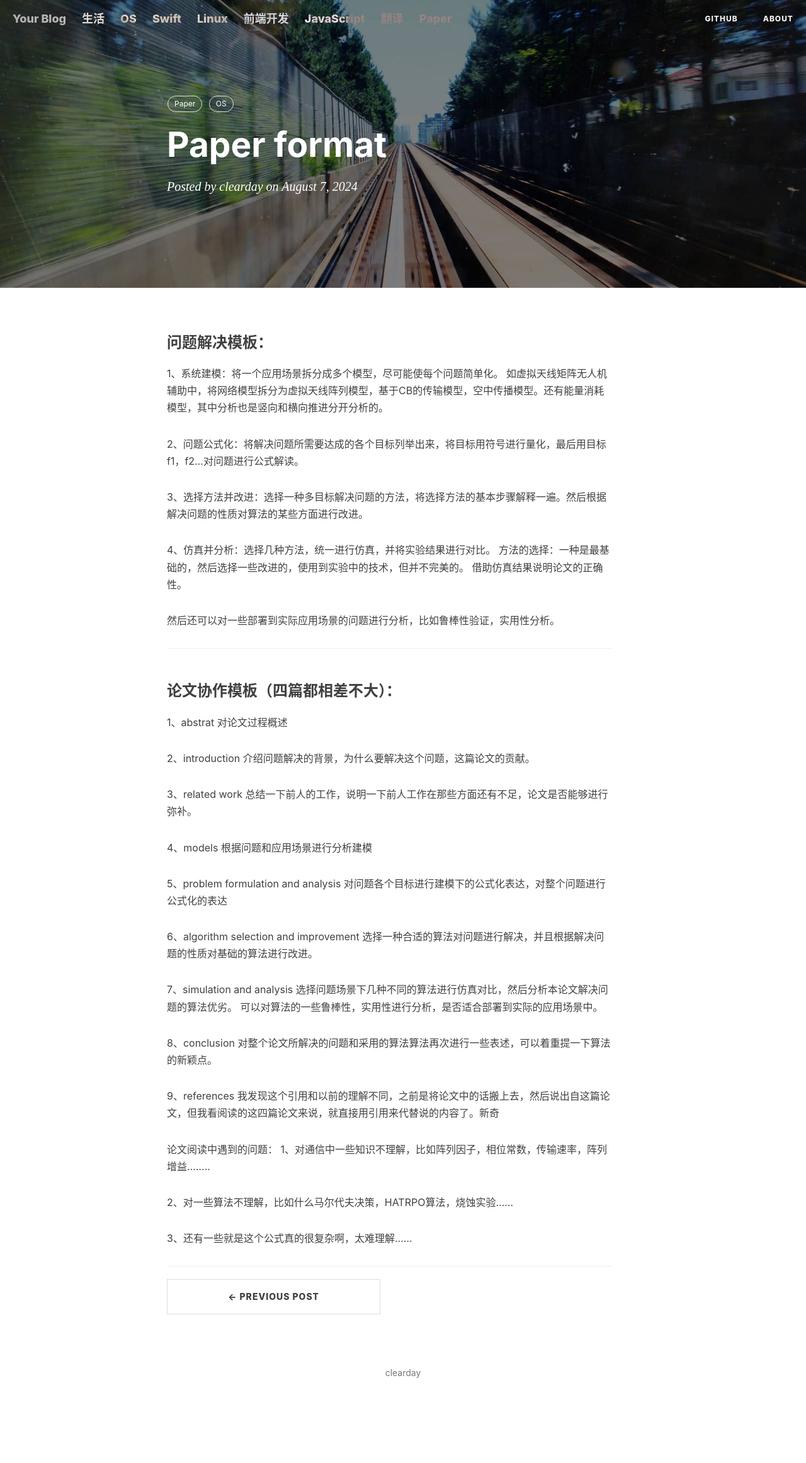
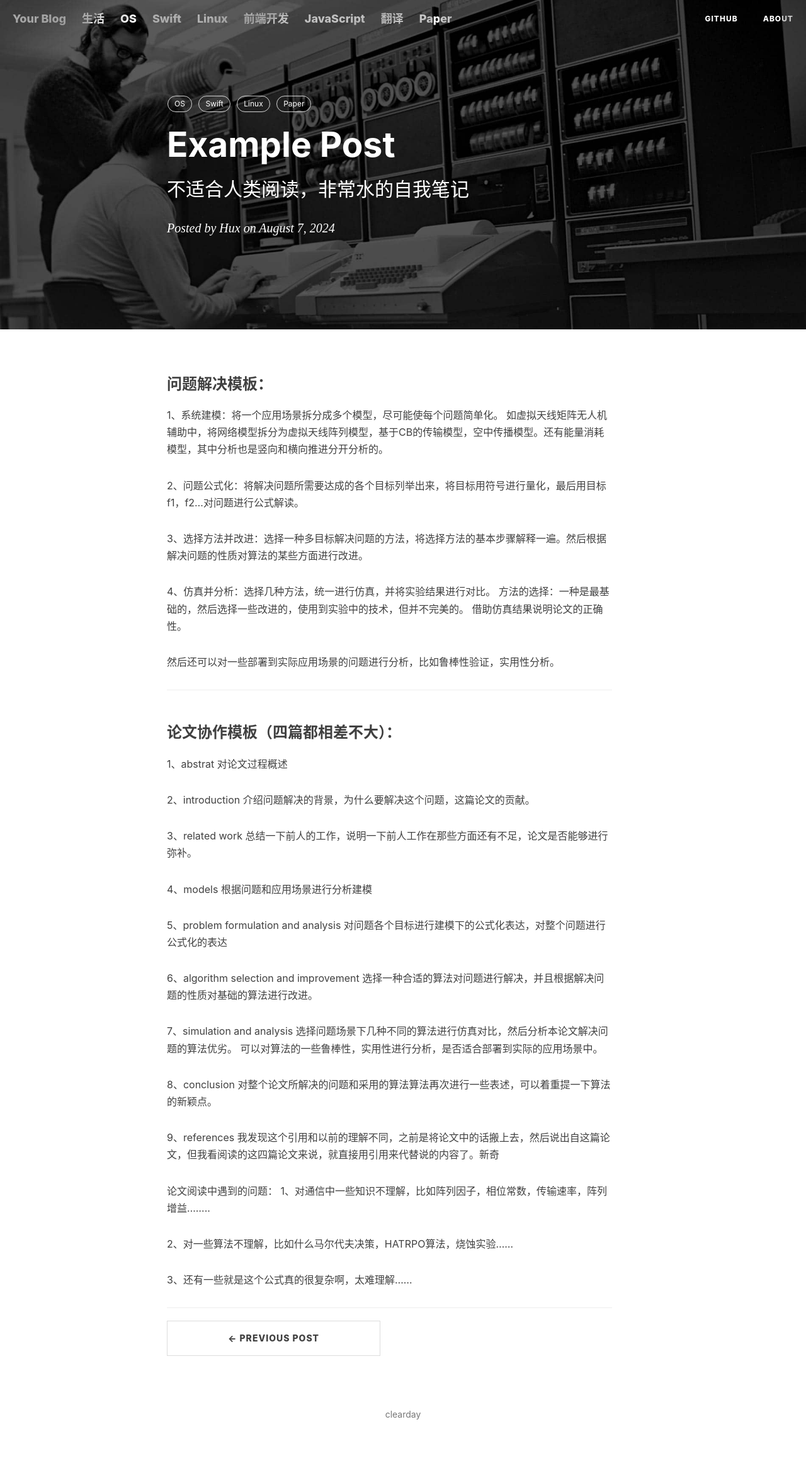
Before and after one commit to skiesclear/clearday, a Jekyll site: the page built from _posts/2024-08-07-unix-paper.markdown, in a window 1280 px wide. Shown: the whole page at 63% size. Built offline with Jekyll 4.4.1, drawn with Linux system fonts in a browser that asks for light colours; nearby versions of some CDN libraries; comment, search, counter and statistics services are not loaded; before the commit the page ends 2257 px from its top, so only the background shows below that.

Commit message:
Update 2024-08-07-unix-paper.markdown

```diff
--- a/_posts/2024-08-07-unix-paper.markdown
+++ b/_posts/2024-08-07-unix-paper.markdown
@@ -1,13 +1,17 @@
 ---
 layout:     post
-title:      "Paper format"
+title:      "Example Post"
+subtitle:   "不适合人类阅读，非常水的自我笔记"
 date:       2024-08-07
-author:     "clearday"
-header-img: "img/post-bg-2015.jpg"
+author:     "Hux"
+header-img: "img/post-bg-unix-linux.jpg"
 tags:
+    - OS
+    - Swift
+    - Linux
     - Paper
-    - OS
 ---
+
 ### 问题解决模板：
 1、系统建模：将一个应用场景拆分成多个模型，尽可能使每个问题简单化。
 如虚拟天线矩阵无人机辅助中，将网络模型拆分为虚拟天线阵列模型，基于CB的传输模型，空中传播模型。还有能量消耗模型，其中分析也是竖向和横向推进分开分析的。
```
